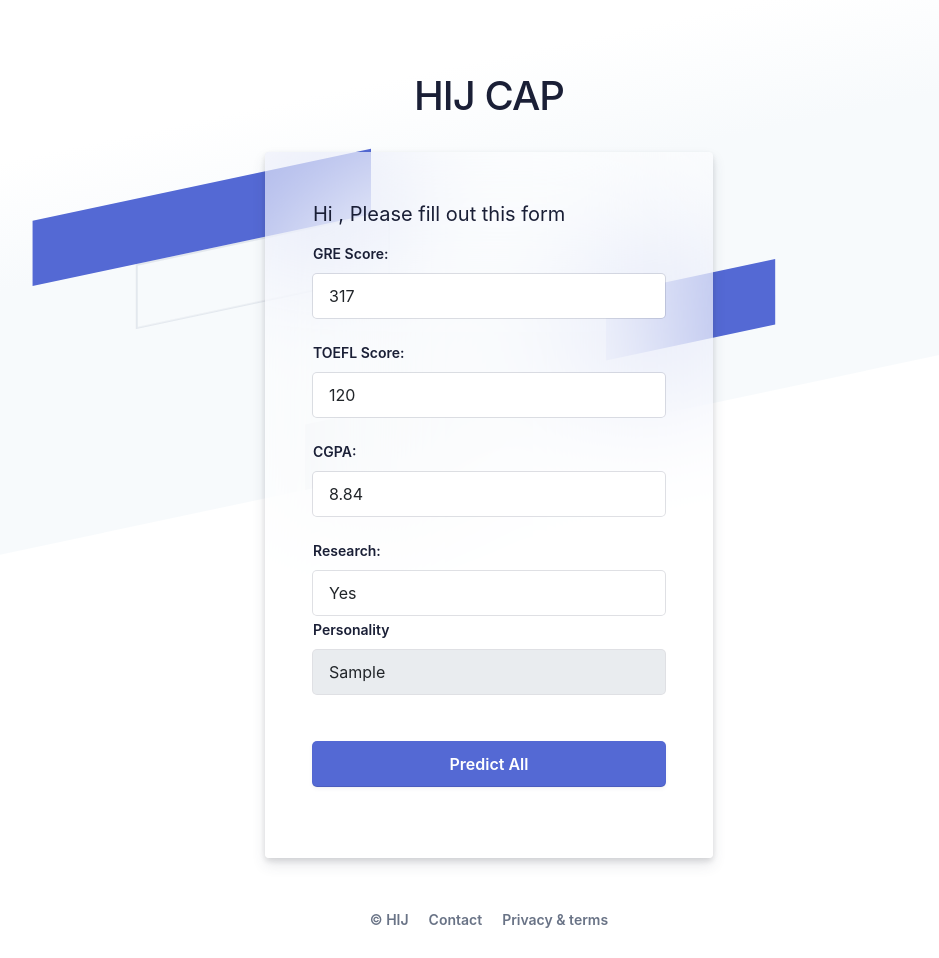
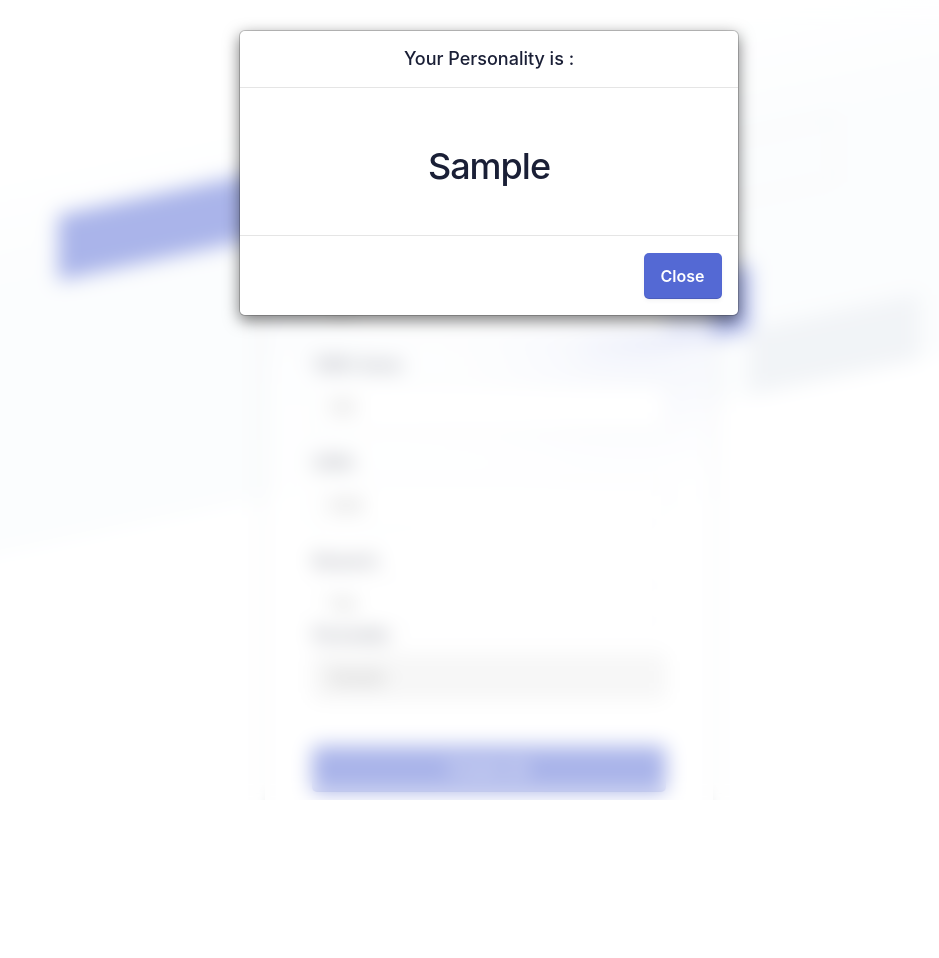
Before and after one commit to husainunwalla/College-Acceptance-Predictor, a Flask app: template Application/templates/form.html in a window 1280 px wide. Shown: the whole page, without its empty margins (151-1090 px from the left). After the commit the page ends 800 px from the top, so only its background shows below. Run offline with Flask 2, Linux system fonts and the light colour scheme; the template is opened without the code that fills it: most values are stand-ins (such as "Sample title", 1, 10 or a date in 2020); parts of the project's set-up code (start-up, migrations or seed data) failed here and were passed over; some libraries are stand-ins or nearby versions.

Commit message:
front edn changes

```diff
--- a/Application/static/styles/base.css
+++ b/Application/static/styles/base.css
@@ -93,6 +93,9 @@ a {
 }
 .padding-bottom--24 {
   padding-bottom: 24px;
+}
+.padding-bottom--48 {
+  padding-bottom: 48px;
 }
 .padding-horizontal--48 {
   padding: 48px;
@@ -229,18 +232,24 @@ a.ssolink {
   font-weight: 600;
   margin: 0 10px;
 }
-
+.modal-backdrop {
+  background: rgba(255, 255, 255, 0.5);
+  backdrop-filter: blur(10px);
+}
+.modal-backdrop.in{
+  opacity: 1 !important;
+}
 .animationRightLeft {
-  animation: animationRightLeft 4s ease-in-out infinite;
+  animation: animationRightLeft 10s ease-in-out infinite;
 }
 .animationLeftRight {
-  animation: animationLeftRight 4s ease-in-out infinite;
+  animation: animationLeftRight 10s ease-in-out infinite;
 }
 .tans3s {
-  animation: animationLeftRight 3s ease-in-out infinite;
+  animation: animationLeftRight 10s ease-in-out infinite;
 }
 .tans4s {
-  animation: animationLeftRight 4s ease-in-out infinite;
+  animation: animationLeftRight 10s ease-in-out infinite;
 }
 
 @keyframes animationLeftRight {
--- a/Application/templates/base.html
+++ b/Application/templates/base.html
@@ -6,11 +6,35 @@
     <link href="https://cdn.jsdelivr.net/npm/bootstrap@5.0.1/dist/css/bootstrap.min.css" rel="stylesheet"
         integrity="sha384-+0n0xVW2eSR5OomGNYDnhzAbDsOXxcvSN1TPprVMTNDbiYZCxYbOOl7+AMvyTG2x" crossorigin="anonymous">
     <link rel="stylesheet" type="text/css" href="https://cdn.datatables.net/1.10.25/css/dataTables.bootstrap5.css">
+    <link rel="stylesheet" href="https://maxcdn.bootstrapcdn.com/bootstrap/3.4.1/css/bootstrap.min.css">
     <link rel="stylesheet" type="text/css" href="{{ url_for('static',filename='styles/base.css') }}">
     <script src="{{url_for('static', filename='js/script.js')}}"></script>
 </head>
 
 <body>
+
+    <!-- Modal -->
+    <div class="modal fade" id="myModal" role="dialog">
+        <div class="modal-dialog">
+
+            <!-- Modal content-->
+            <div class="modal-content">
+                <div class="modal-header">
+                    <h4 class="modal-title">Your Personality is :</h4>
+                </div>
+                <div class="modal-body">
+                    <div class="box-root padding-top--24 padding-bottom--24 flex-flex flex-justifyContent--center">
+                        <h1>{{my_personality}}</h1>
+                    </div>
+                </div>
+                <div class="modal-footer">
+                    <button type="button" data-dismiss="modal">Close</button>
+                </div>
+            </div>
+
+        </div>
+    </div>
+
     <div class="login-root">
         <div class="box-root flex-flex flex-direction--column" style="min-height: 100vh;flex-grow: 1;">
             <div class="loginbackground box-background--white padding-top--64">
@@ -49,8 +73,8 @@
                 </div>
             </div>
             <div class="box-root padding-top--24 flex-flex flex-direction--column" style="flex-grow: 1; z-index: 9;">
-                <div class="box-root padding-top--48 padding-bottom--24 flex-flex flex-justifyContent--center">
-                    <h1><a rel="dofollow">HIJ CAP</a></h1>
+                <div class="box-root padding-top--24 padding-bottom--48 flex-flex flex-justifyContent--center">
+                    <h1>Polaris</h1>
                 </div>
                 {% block content %}{% endblock %}
                 {% block scripts %}
--- a/Application/templates/form.html
+++ b/Application/templates/form.html
@@ -54,4 +54,11 @@
     </div>
   </div>
 </div>
+<script src="https://ajax.googleapis.com/ajax/libs/jquery/3.6.0/jquery.min.js"></script>
+<script src="https://maxcdn.bootstrapcdn.com/bootstrap/3.4.1/js/bootstrap.min.js"></script>
+<script>
+  $(document).ready(function () {
+    $("#myModal").modal();
+  })
+</script>
 {% endblock %}
```
Also changed, not shown: Application/templates/table.html (+3 -4 lines).
